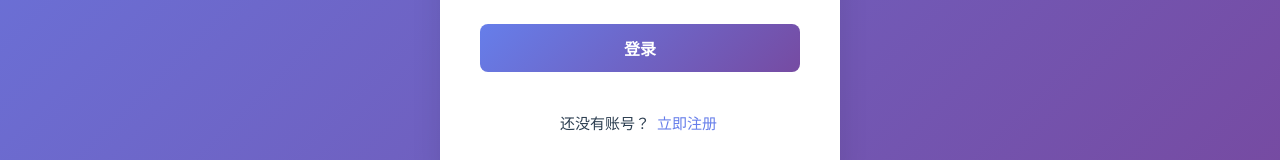
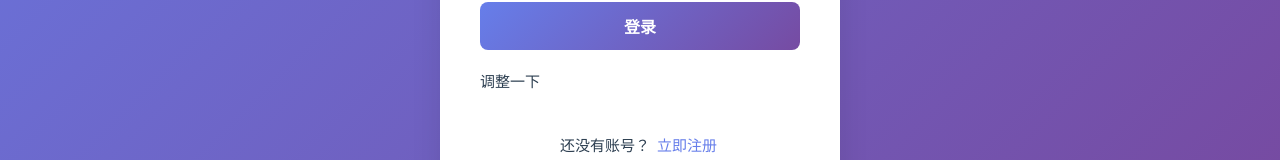
Before and after one commit to zhangqian6/Library_Management, a Vue app: page /login in a window 1280 px wide. Shown: the part 634-794 px from the top of the page. Built offline with nearby package versions, Linux system fonts and the light colour scheme.

Commit message:
想偷偷改master

```diff
--- a/src/views/Login.vue
+++ b/src/views/Login.vue
@@ -35,6 +35,7 @@
             {{ loading ? '登录中...' : '登录' }}
           </button>
         </div>
+        <div>调整一下</div>
 
         <div class="form-footer">
           <p>还没有账号？ <router-link to="/register">立即注册</router-link></p>
```
